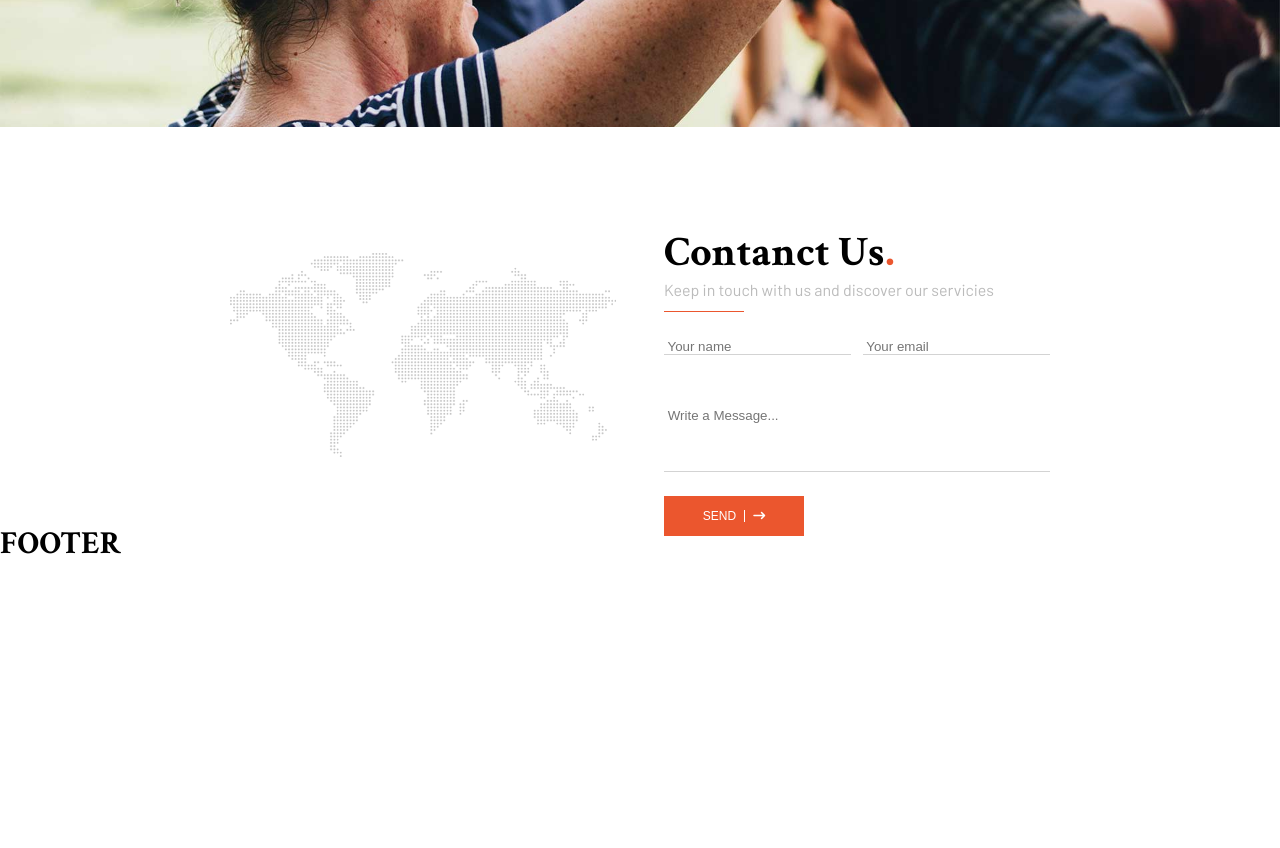
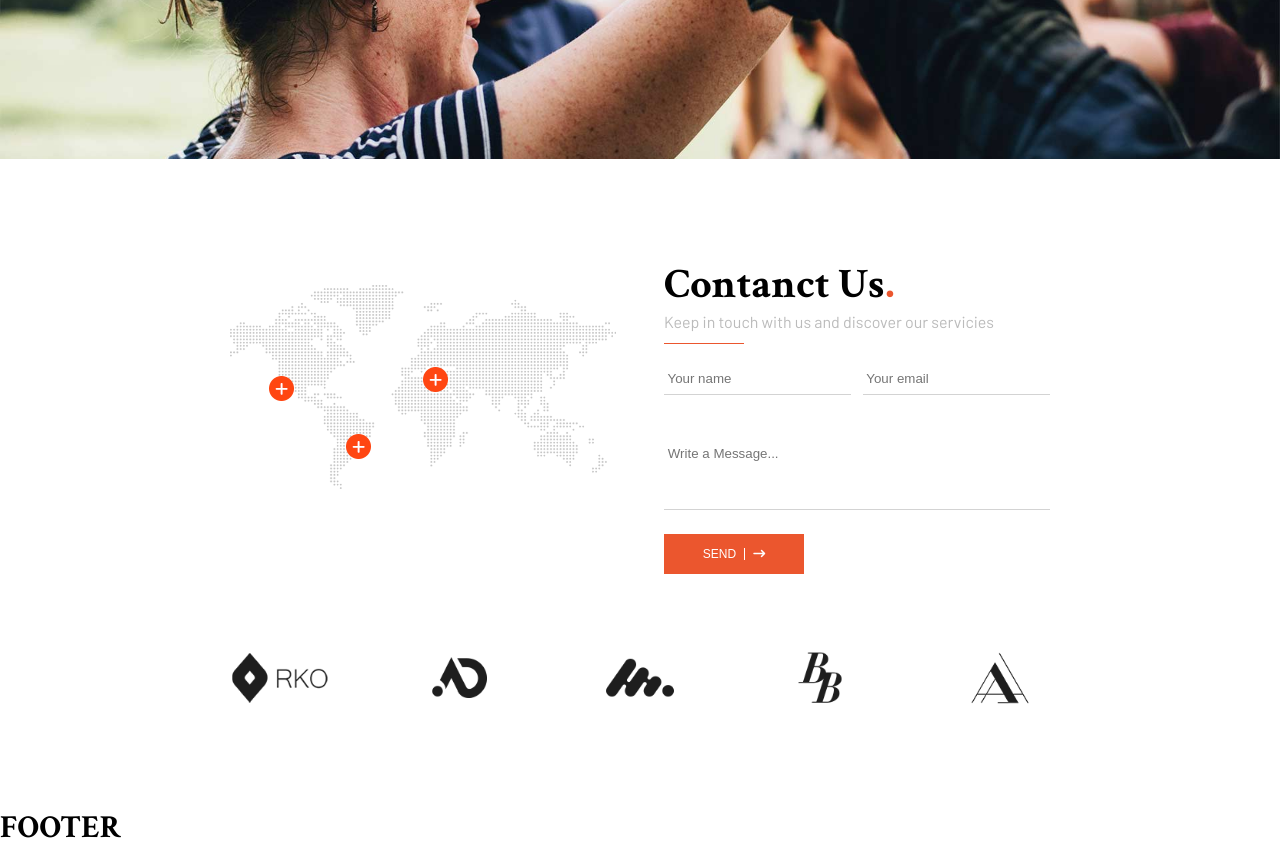
Before and after one commit to PietroDeBianchi/proj-html-vuejs, a Vue app: page / in a window 1280 px wide. Shown: the part 4060-4908 px from the top of the page. Before the commit the page ends 4624 px from the top, so only its background shows below. Built offline with nearby package versions, Linux system fonts and the light colour scheme.

Commit message:
form done! yey

```diff
--- a/src/components/mainComponents/AppMainForm.vue
+++ b/src/components/mainComponents/AppMainForm.vue
@@ -3,7 +3,39 @@ export default {
     name: 'AppMainForm',
     data() {
         return {
-        }
+            partners: [
+                {
+                    img: "/src/assets/img/h4-clients-img-01.png",
+                    imghover: "/src/assets/img/h4-clients-img-02.png",
+                },
+                {
+                    img: "/src/assets/img/h4-clients-img-03.png",
+                    imghover: "/src/assets/img/h4-clients-img-04-1.png",
+                },
+                {
+                    img: "/src/assets/img/h4-clients-img-05.png",
+                    imghover: "/src/assets/img/h4-clients-img-06-1.png",
+                },
+                {
+                    img: "/src/assets/img/h4-clients-img-07.png",
+                    imghover: "/src/assets/img/h4-clients-img-08-1.png",
+                },
+                {
+                    img: "/src/assets/img/h4-clients-img-09.png",
+                    imghover: "/src/assets/img/h4-clients-img-10-1.png",
+                },
+            ],
+            displayedPartnerIndex: null,
+        };
+    },
+    methods: {
+        displayedImg(index) {
+            if (this.displayedPartnerIndex === index) {
+                return this.partners[index].imghover;
+            } else {
+                return this.partners[index].img;
+            }
+        },
     },
 }
 
@@ -15,6 +47,9 @@ export default {
             <div class="container child">
                 <div class="contactUs">
                     <div class="map">
+                        <img src="../../assets/img/h1-contact-rev-02.png" alt="mapDot" class="dot1">
+                        <img src="../../assets/img/h1-contact-rev-02.png" alt="mapDot" class="dot2">
+                        <img src="../../assets/img/h1-contact-rev-02.png" alt="mapDot" class="dot3">
                     </div>
                     <div class="formBox">
                         <h2>Contanct Us<span>.</span></h2>
@@ -41,13 +76,16 @@ export default {
                                     <button class="send-btn">SEND<i class="fa-solid fa-arrow-right-long"></i></button>
                                 </div>
                             </form>
-
-
                         </div>
                     </div>
                 </div>
-                <div class="partners">
+                <div class="partnersBox">
+                    <div v-for="(partner, index) in partners" :key="index" class="partnerCard">
+                        <img :src="displayedImg(index)" alt="partner" @mouseover="displayedPartnerIndex = index"
+                            @mouseleave="displayedPartnerIndex = null" />
+                    </div>
                 </div>
+
             </div>
         </div>
     </section>
@@ -57,12 +95,12 @@ export default {
 @use "../../styles/partials/mixins";
 @use "../../styles/partials/variables" as *;
 
+section {
+    padding: 96px 0;
+}
+
 .container {
     @include mixins.container-margin;
-}
-
-.child {
-    padding-top: 96px;
 }
 
 .contactUs {
@@ -71,11 +109,31 @@ export default {
     gap: 48px;
 
     .map {
+        position: relative;
         background-image: url(../../assets/img/h1-contact-rev-01.png);
         width: 50%;
         height: 80%;
         background-size: contain;
         background-repeat: no-repeat;
+
+        img {
+            position: absolute;
+        }
+
+        .dot1 {
+            top: 38%;
+            left: 10%;
+        }
+
+        .dot2 {
+            top: 34%;
+            left: 50%;
+        }
+
+        .dot3 {
+            top: 62%;
+            left: 30%;
+        }
     }
 
     .formBox {
@@ -125,6 +183,7 @@ form {
 
         input {
             width: 100%;
+            padding-bottom: 8px;
         }
 
     }
@@ -146,4 +205,13 @@ form {
     }
 
 }
+
+.partnersBox {
+    @include mixins.d-flex-between;
+    margin-top: 96px;
+
+    img {
+        width: 100px;
+    }
+}
 </style>
--- a/src/components/mainComponents/AppMainNews.vue
+++ b/src/components/mainComponents/AppMainNews.vue
@@ -62,7 +62,7 @@ export default {
 
 section {
     background-color: $gray-first-color;
-    padding: 32px 0;
+    padding: 48px 0;
 }
 
 .container {
```
